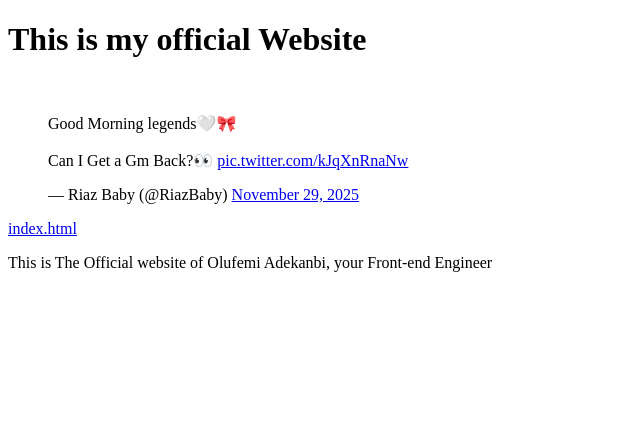
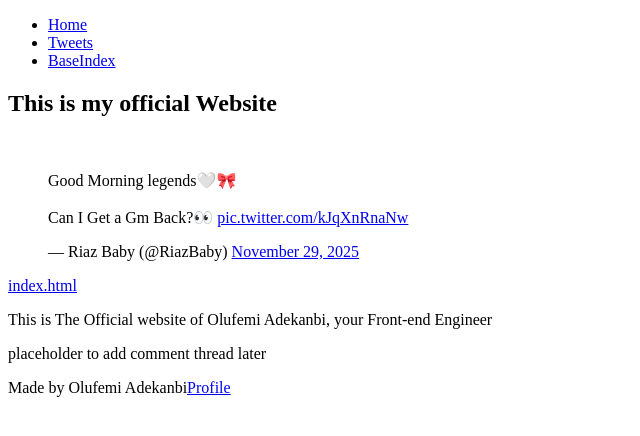
Before and after one commit to femiadekanbi/My_First_Portfolio, a plain HTML site: page html_basic/tweets.html in a window 1280 px wide. Shown: the whole page, without its empty margins (0-640 px from the left). Drawn offline with Linux system fonts and the light colour scheme.

Commit message:
updated the three web pages

```diff
--- a/html_basic/tweets.html
+++ b/html_basic/tweets.html
@@ -6,9 +6,28 @@
     <title>My Own Website</title>
 </head>
 <body>
-    <h1>This is my official Website</h1><br>
+    <header>
+    <ul>
+        <li><a href="index.html">Home</a></li>
+        <li><a href="tweets.html">Tweets</a></li>
+        <li><a href="base_index.html">BaseIndex</a></li>
+    </ul>
+    </header>
+    <main>
+        <article>
+            <h1>This is my official Website</h1><br>
     <blockquote class="twitter-tweet" data-theme="dark"><p lang="en" dir="ltr">Good Morning legends🤍🎀<br><br>Can I Get a Gm Back?👀 <a href="https://t.co/kJqXnRnaNw">pic.twitter.com/kJqXnRnaNw</a></p>&mdash; Riaz Baby (@RiazBaby) <a href="https://twitter.com/RiazBaby/status/1994602876560445516?ref_src=twsrc%5Etfw">November 29, 2025</a></blockquote> <script async src="https://platform.twitter.com/widgets.js"></script>
     <a href="C:\Users\user\Desktop\My_First_Portfolio\html_basic\index.html">index.html</a>
     <p>This is The Official website of Olufemi Adekanbi, your Front-end Engineer</p>
+        </article>
+        <aside>
+            <p>placeholder to add comment thread later</p>
+        </aside>
+
+    </main>
+
+    <footer>
+    <p>Made by Olufemi Adekanbi<a href="https://linkedin.com/in/femiadekanbi" target="_blank">Profile</a></p>
+</footer>
 </body>
 </html>
```
Also changed, not shown: html_basic/base_index.html (+18 -1 lines), html_basic/index.html (+18 -1 lines).
